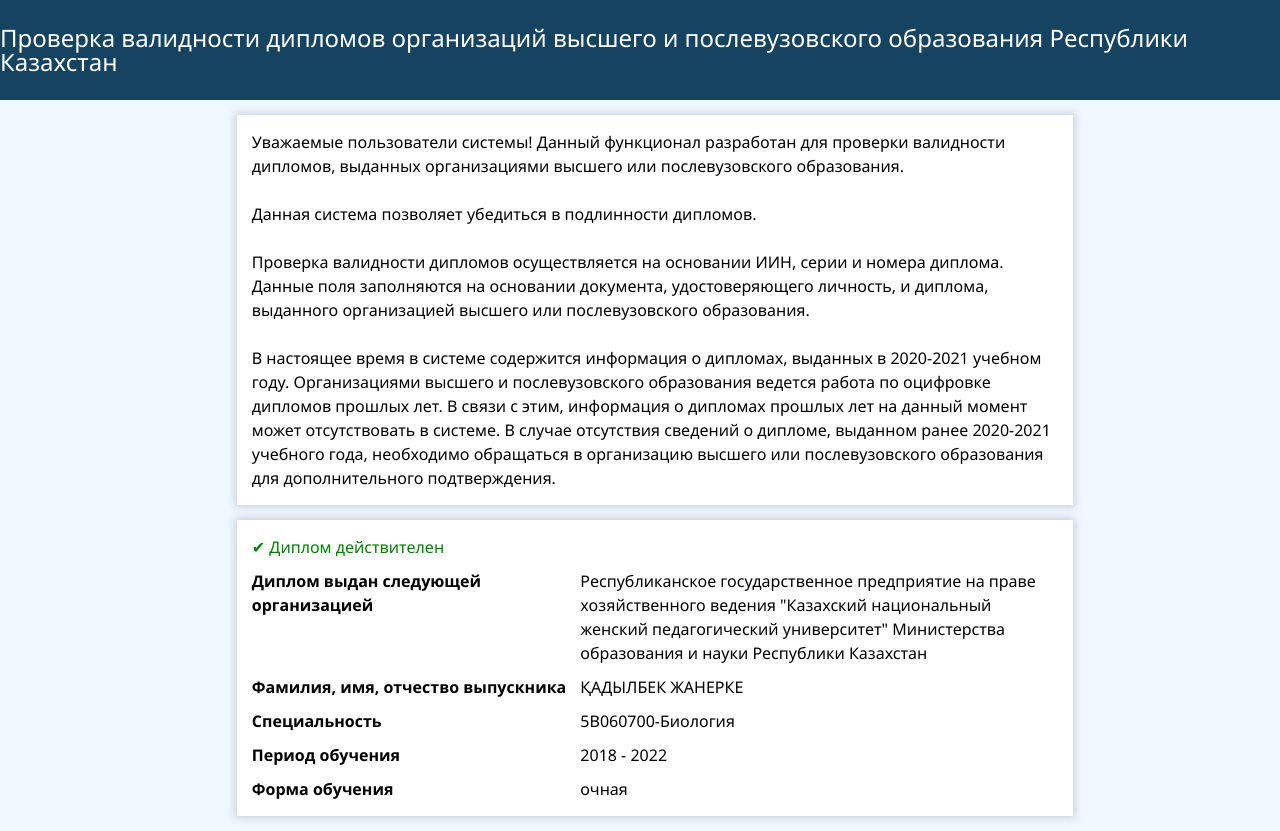
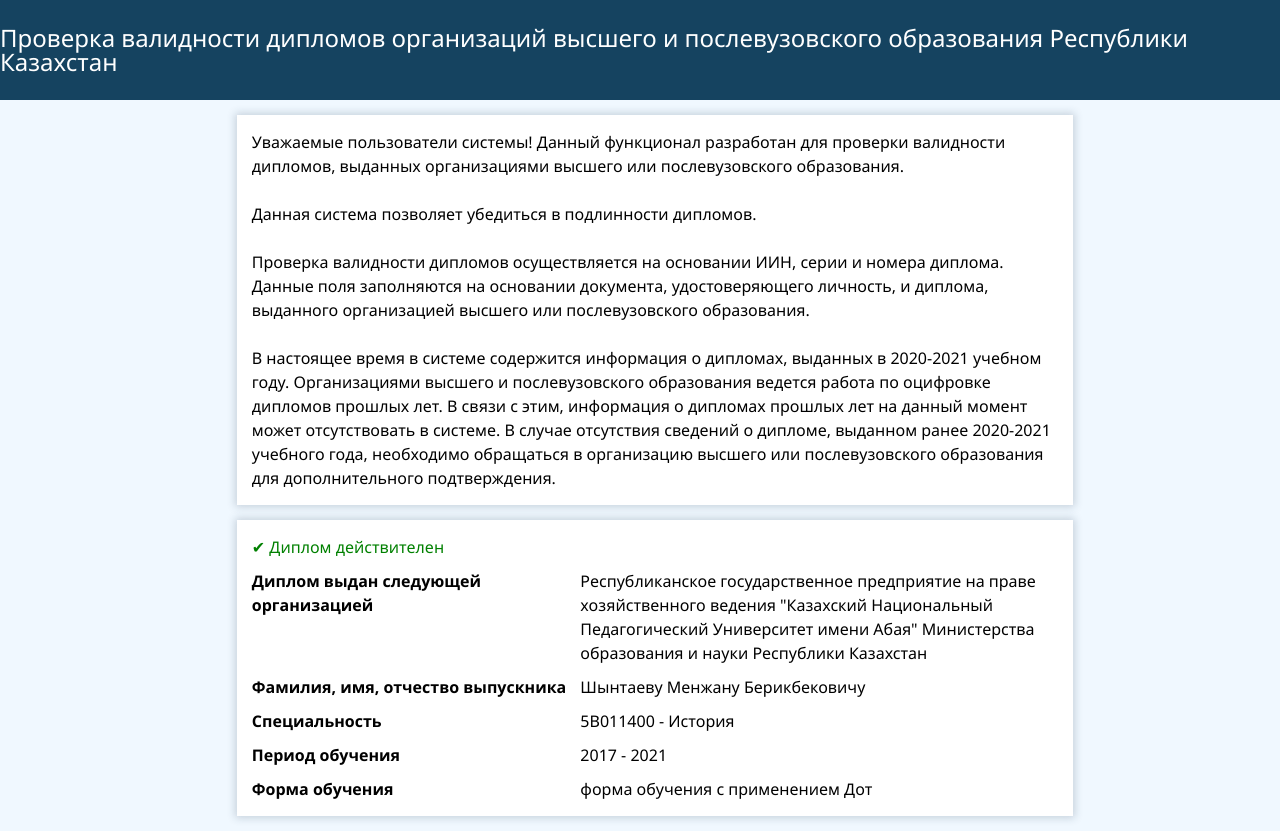
Before and after one commit to kzCertificateTest/00017728002, a plain HTML site: page index.html in a window 1280 px wide. Drawn offline with Linux system fonts and the light colour scheme.

Commit message:
Update index.html

```diff
--- a/index.html
+++ b/index.html
@@ -27,19 +27,19 @@
                 <div class="result__content">
                     <p style="font-weight: bold;">Диплом выдан следующей организацией</p>
                     <!-- редакт -->
-                    <p>Республиканское государственное предприятие на праве хозяйственного ведения "Казахский национальный женский педагогический университет" Министерства образования и науки Республики Казахстан</p>
+                    <p>Республиканское государственное предприятие на праве хозяйственного ведения "Казахский Национальный Педагогический  Университет имени Абая" Министерства образования и науки Республики Казахстан</p>
                     <p style="font-weight: bold;">Фамилия, имя, отчество выпускника</p>
                     <!-- редакт -->
-                    <p>ҚАДЫЛБЕК ЖАНЕРКЕ</p>
+                    <p>Шынтаеву Менжану Берикбековичу</p>
                     <p style="font-weight: bold;">Специальность</p>
                     <!-- редакт -->
-                    <p>5В060700-Биология</p>
+                    <p>5В011400 - История</p>
                     <p style="font-weight: bold;">Период обучения</p>
                     <!-- редакт -->
-                    <p>2018 - 2022</p>
+                    <p>2017 - 2021</p>
                     <p style="font-weight: bold;">Форма обучения</p>
                     <!-- редакт -->
-                    <p>очная</p>
+                    <p>форма обучения с применением Дот</p>
                 </div>
             </div>
         </main>
```
